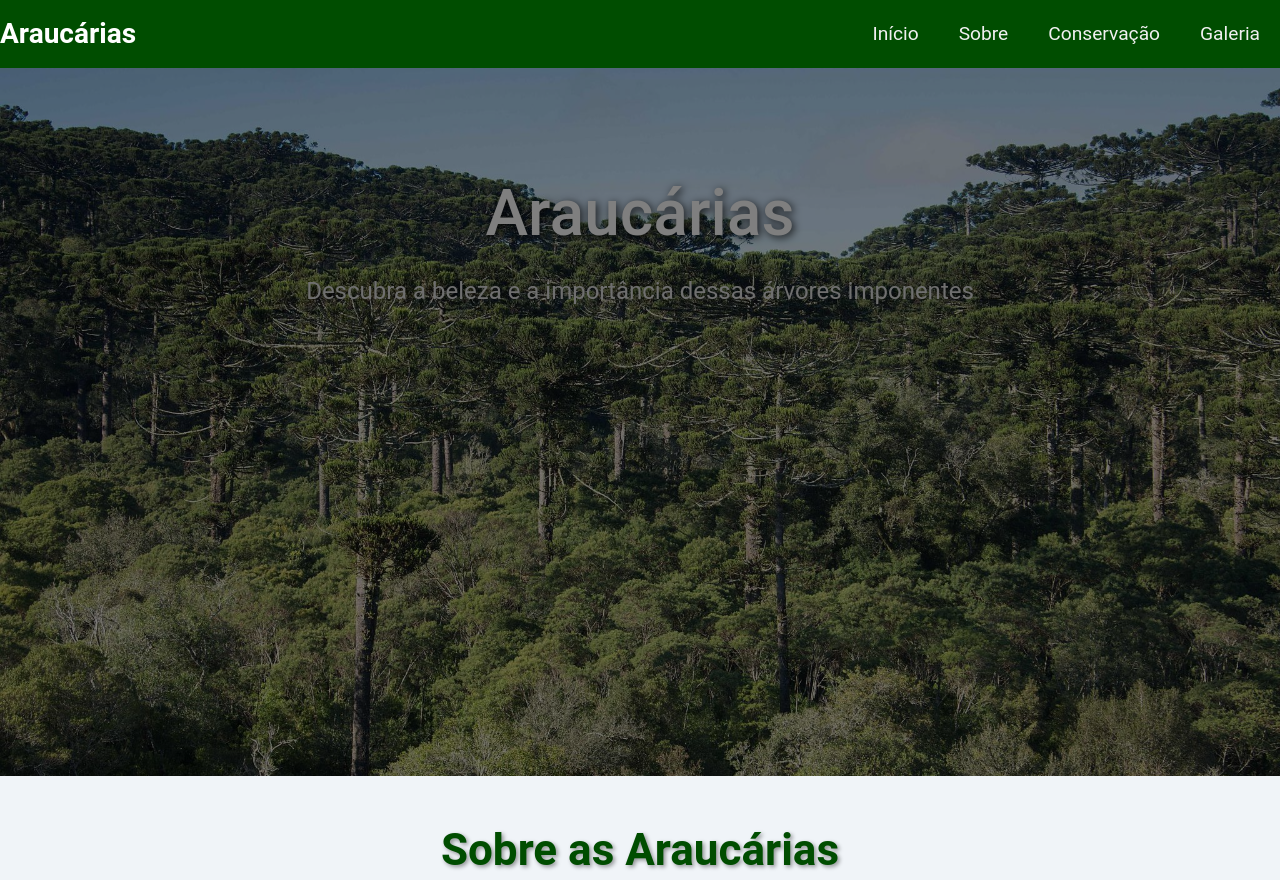
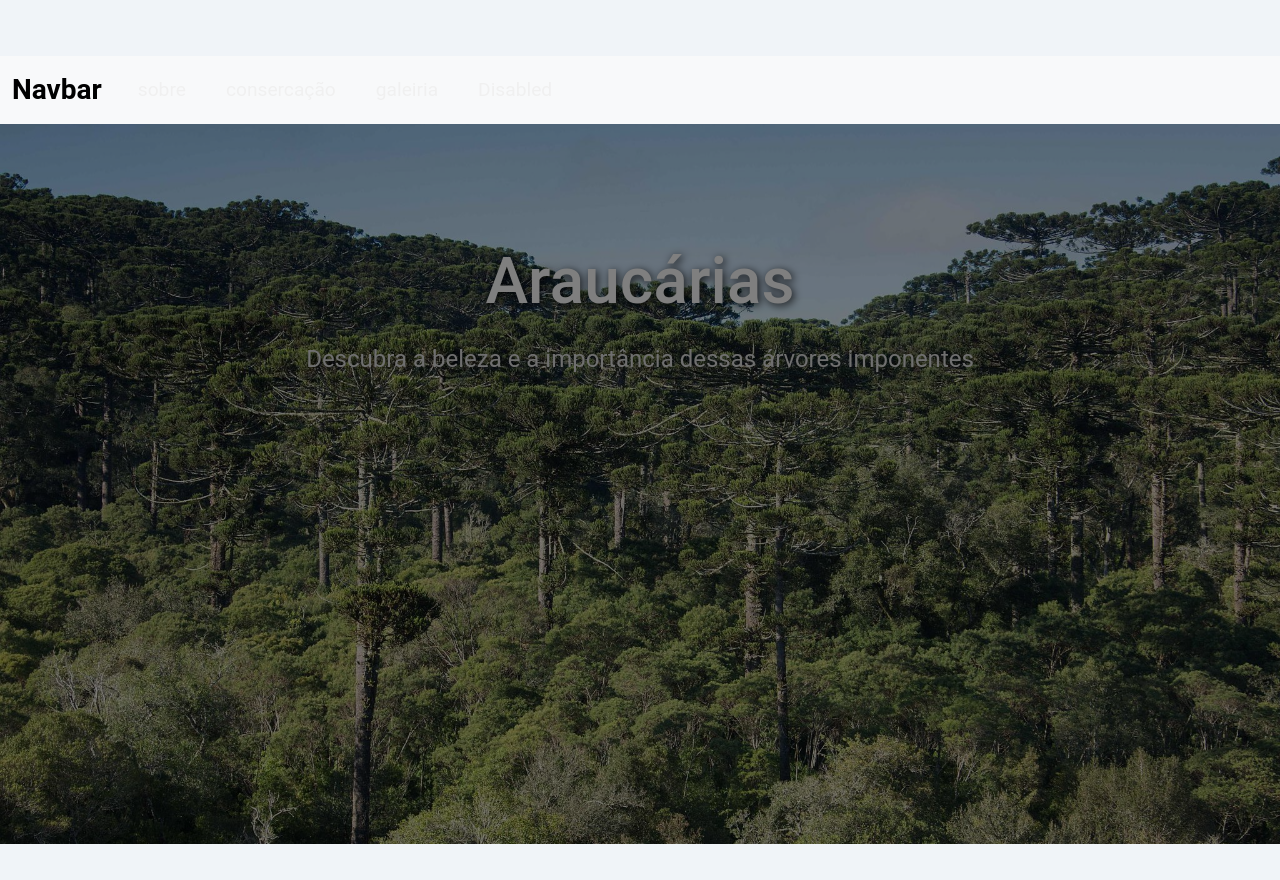
Before and after one commit to joaocavalca10/paginas, a plain HTML site: page index.html in a window 1280 px wide. Shown: the top 880 px of the page. Drawn offline with nearby package versions, Linux system fonts and the light colour scheme; a script that the page names is missing.

Commit message:
mudanças no index

```diff
--- a/index.html
+++ b/index.html
@@ -9,26 +9,28 @@
     <link href="/paginas/styles/Styles.css" rel="stylesheet">
 </head>
 <body>
-    <nav class="navbar navbar-expand-lg navbar-dark fixed-top">
-        <a class="navbar-brand" href="#">Araucárias</a>
+    <nav class="navbar navbar-expand-lg bg-body-tertiary">
+        <div class="container-fluid">
+          <a class="navbar-brand" href="#">Navbar</a>
           <button class="navbar-toggler" type="button" data-bs-toggle="collapse" data-bs-target="#navbarNav" aria-controls="navbarNav" aria-expanded="false" aria-label="Toggle navigation">
             <span class="navbar-toggler-icon"></span>
           </button>
           <div class="collapse navbar-collapse" id="navbarNav">
-            <ul class="navbar-nav ms-auto">
+            <ul class="navbar-nav">
               <li class="nav-item">
-                    <a class="nav-link" href="#">Início</a>
+                <a class="nav-link active" aria-current="page" href="#about">sobre</a>
               </li>
               <li class="nav-item">
-                    <a class="nav-link" href="#about">Sobre</a>
+                <a class="nav-link" href="#conservation">consercação</a>
               </li>
               <li class="nav-item">
-                    <a class="nav-link" href="#conservation">Conservação</a>
+                <a class="nav-link" href="#gallery">galeiria</a>
               </li>
               <li class="nav-item">
-                    <a class="nav-link" href="#gallery">Galeria</a>
+                <a class="nav-link disabled" aria-disabled="true">Disabled</a>
               </li>
             </ul>
+          </div>
         </div>
       </nav>
 
```
Lines whose indentation alone changed are shown as unchanged.
